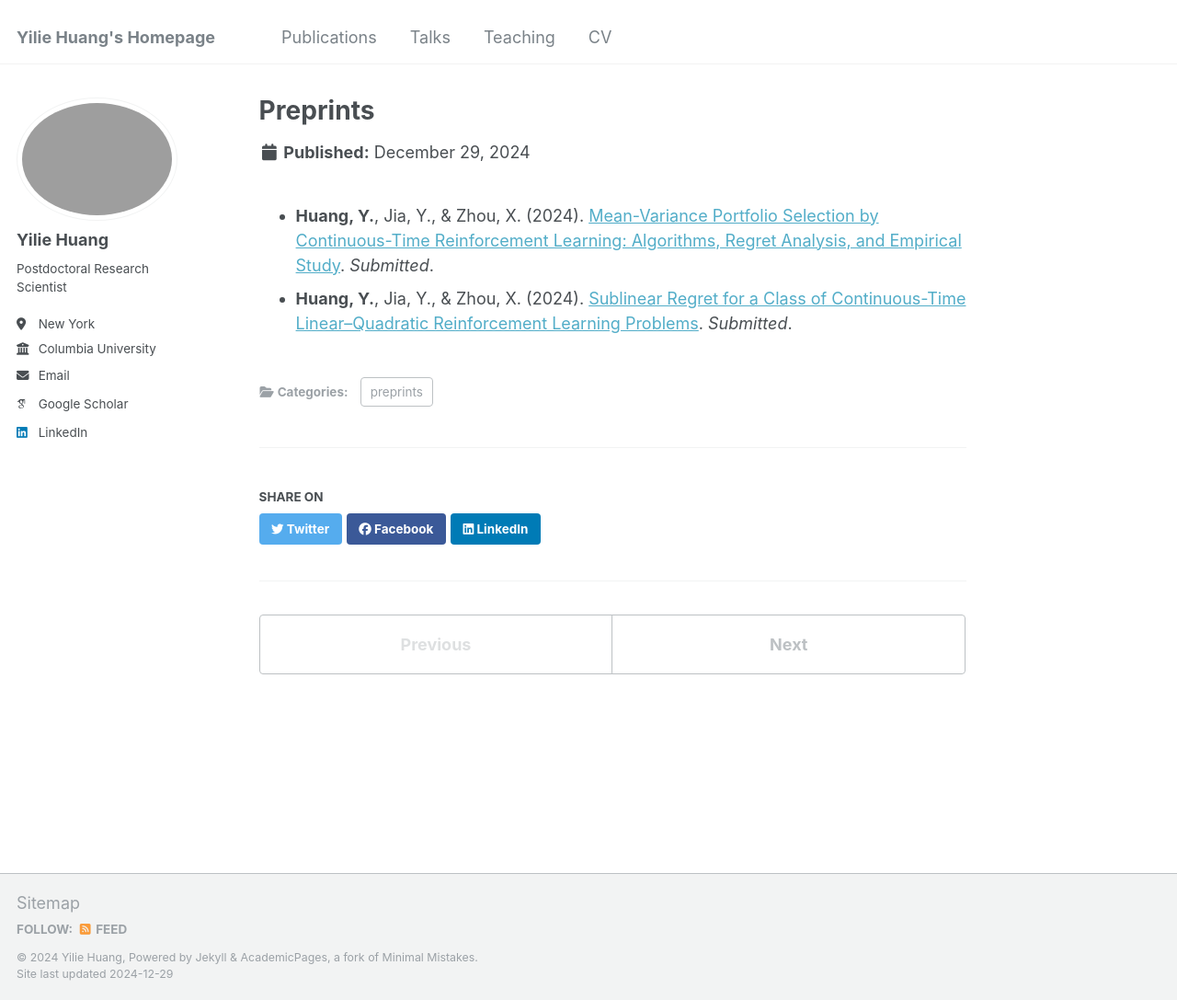
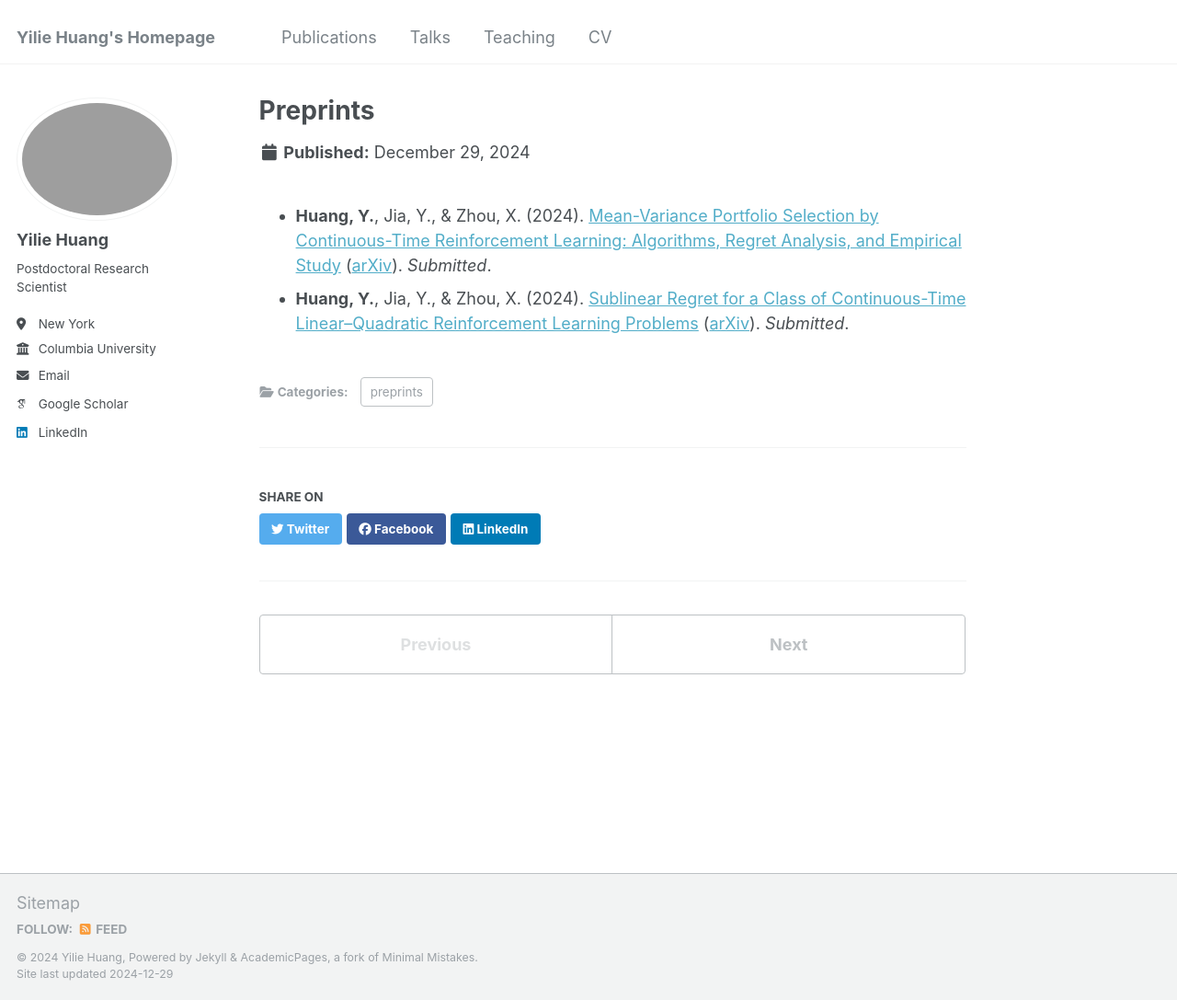
Before and after one commit to yiliehuang/yiliehuang.github.io, a Jekyll site: the page built from _publications/preprints.md, in a window 1280 px wide and 1087 px high. Shown: the whole window at 92% size. Built offline with Jekyll 4.4.1, drawn with Linux system fonts in a browser that asks for light colours; some web fonts are replaced.

Commit message:
Update preprints.md

```diff
--- a/_publications/preprints.md
+++ b/_publications/preprints.md
@@ -4,6 +4,12 @@
 permalink: publication/preprints
 ---
 <ul>
-  <li><strong>Huang, Y.</strong>, Jia, Y., & Zhou, X. (2024). <a href="https://arxiv.org/abs/2412.16175">Mean-Variance Portfolio Selection by Continuous-Time Reinforcement Learning: Algorithms, Regret Analysis, and Empirical Study</a>. <em>Submitted</em>.</li>
-  <li><strong>Huang, Y.</strong>, Jia, Y., & Zhou, X. (2024). <a href="https://arxiv.org/abs/2407.17226">Sublinear Regret for a Class of Continuous-Time Linear–Quadratic Reinforcement Learning Problems</a>. <em>Submitted</em>.</li>
+  <li><strong>Huang, Y.</strong>, Jia, Y., & Zhou, X. (2024).
+      <a href="/files/MV_ArXiv.pdf">Mean-Variance Portfolio Selection by Continuous-Time Reinforcement Learning: Algorithms, Regret Analysis, and Empirical Study</a>
+      (<a href="https://arxiv.org/abs/2412.16175">arXiv</a>). <em>Submitted</em>.
+  </li>
+  <li><strong>Huang, Y.</strong>, Jia, Y., & Zhou, X. (2024).
+      <a href="/files/LQ_ArXiv.pdf">Sublinear Regret for a Class of Continuous-Time Linear–Quadratic Reinforcement Learning Problems</a>
+      (<a href="https://arxiv.org/abs/2407.17226">arXiv</a>). <em>Submitted</em>.
+  </li>
 </ul>
```
